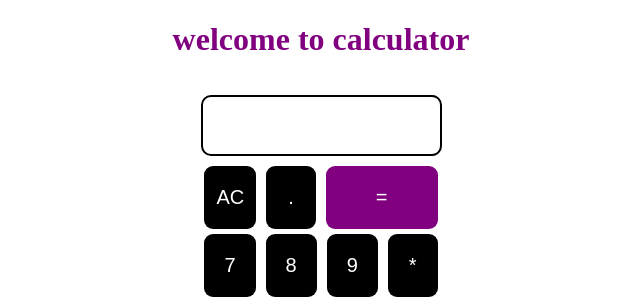
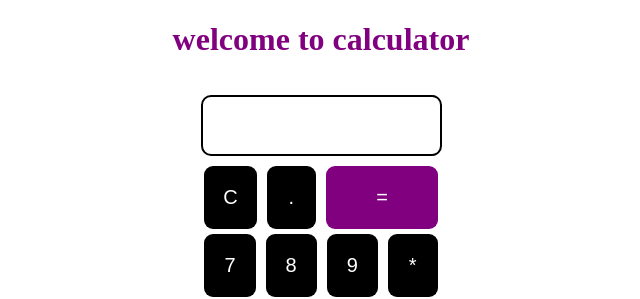
Before and after one commit to Anugya43/Calculate, a plain HTML site: page index.html in a window 1280 px wide. Shown: the top 299 px of the page, 327-967 px from the left. Drawn offline with Linux system fonts and the light colour scheme.

Commit message:
the clear button was changed

```diff
--- a/index.html
+++ b/index.html
@@ -17,7 +17,7 @@
         <input class="input" type="text"/>
       </div>
   <div align="center">
-       <button class="button"style="padding:20px 12px">AC</button>
+       <button class="button"style="padding:20px 19px">C</button>
        <button class="button" style="padding: 20px 22px">.</button>
          <button class="button" style="padding:20px 50px ;background-color:purple">=</button>
 
```
